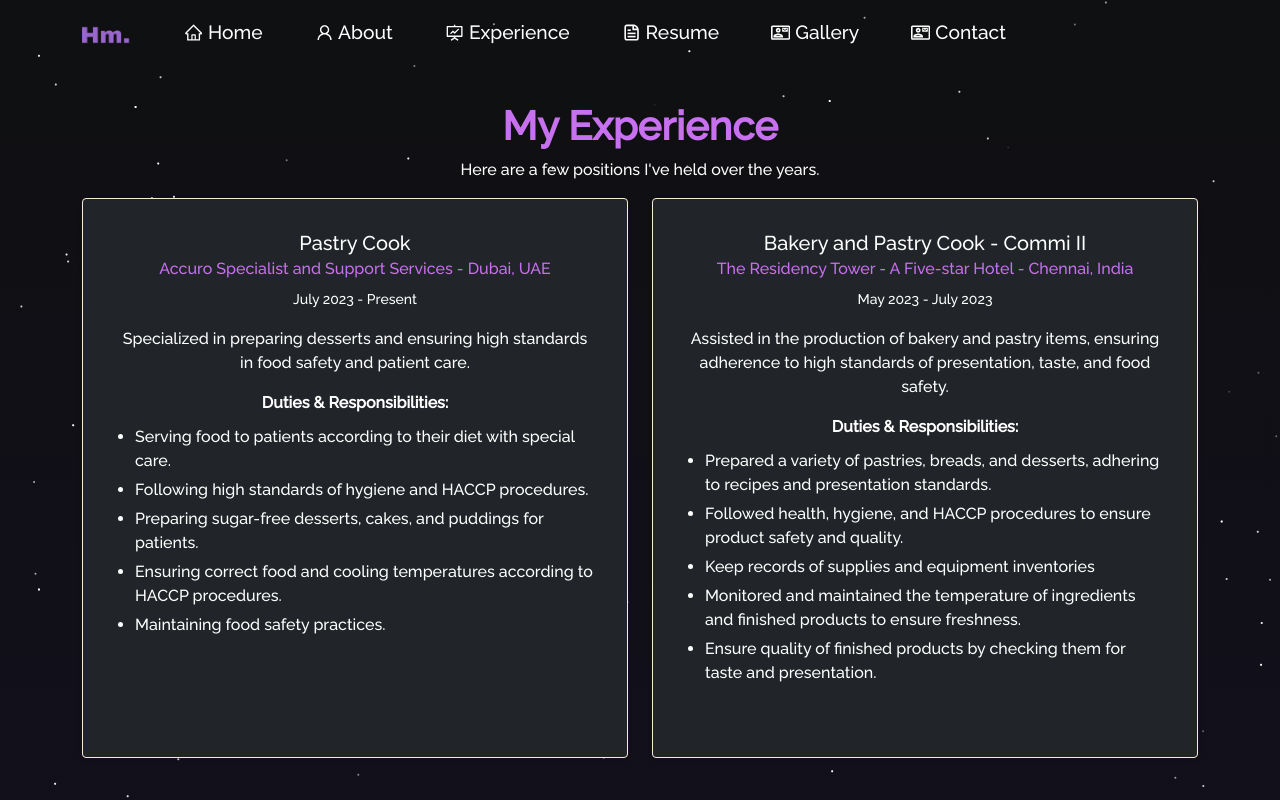
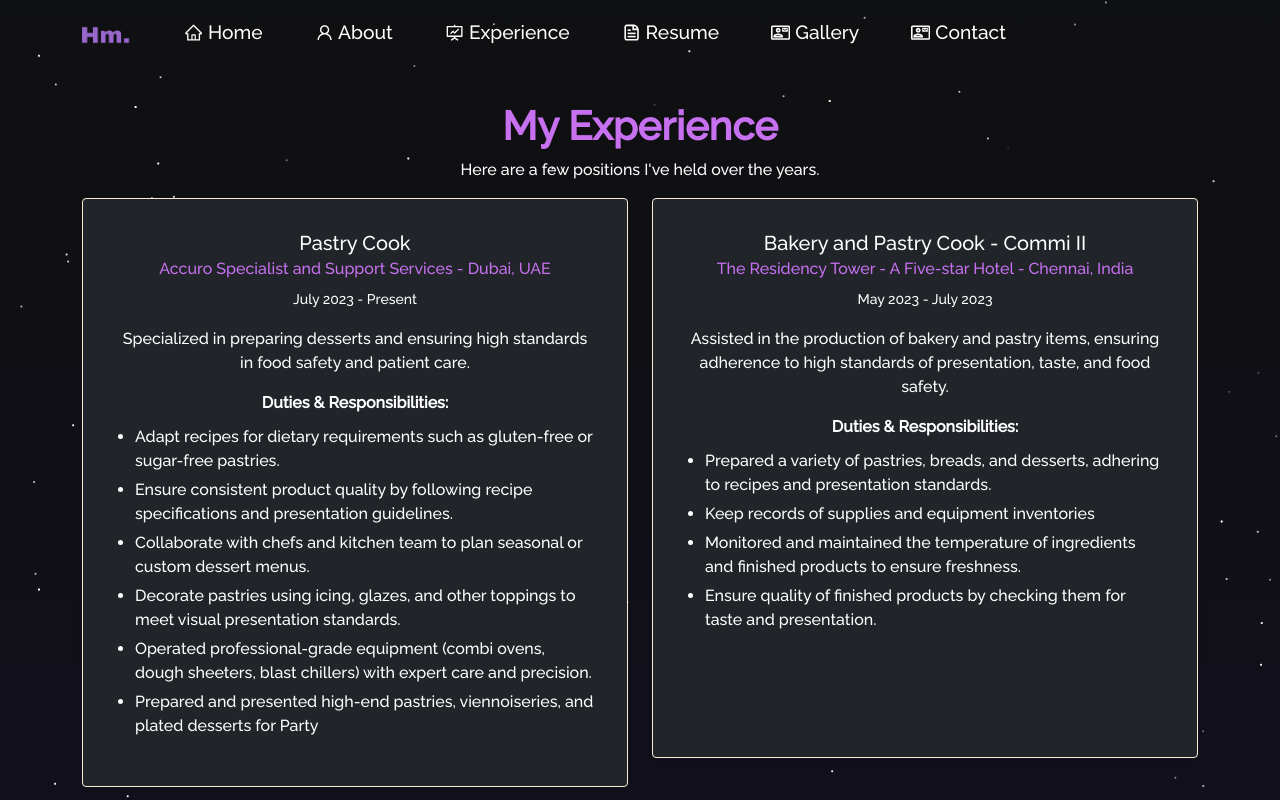
Before and after one commit to danielcook2000/daniel-portfolio, a React (Create React App) app: page /experience in a window 1280 px wide. Shown: the top 800 px of the page. Built offline with nearby package versions, Linux system fonts and the light colour scheme.

Commit message:
Update Experience.js

```diff
--- a/src/Components/Experience/Experience.js
+++ b/src/Components/Experience/Experience.js
@@ -12,11 +12,12 @@ function Experience() {
       description:
         "Specialized in preparing desserts and ensuring high standards in food safety and patient care.",
       responsibilities: [
-        "Serving food to patients according to their diet with special care.",
-        "Following high standards of hygiene and HACCP procedures.",
-        "Preparing sugar-free desserts, cakes, and puddings for patients.",
-        "Ensuring correct food and cooling temperatures according to HACCP procedures.",
-        "Maintaining food safety practices.",
+        "Adapt recipes for dietary requirements such as gluten-free or sugar-free pastries.",
+        "Ensure consistent product quality by following recipe specifications and presentation guidelines.",
+        "Collaborate with chefs and kitchen team to plan seasonal or custom dessert menus.",
+        "Decorate pastries using icing, glazes, and other toppings to meet visual presentation standards.",
+        "Operated professional-grade equipment (combi ovens, dough sheeters, blast chillers) with expert care and precision.",
+        "Prepared and presented high-end pastries, viennoiseries, and plated desserts for Party"
       ],
     },
     {
@@ -27,7 +28,6 @@ function Experience() {
         "Assisted in the production of bakery and pastry items, ensuring adherence to high standards of presentation, taste, and food safety.",
       responsibilities: [
         "Prepared a variety of pastries, breads, and desserts, adhering to recipes and presentation standards.",
-        "Followed health, hygiene, and HACCP procedures to ensure product safety and quality.",
         "Keep records of supplies and equipment inventories",
         "Monitored and maintained the temperature of ingredients and finished products to ensure freshness.",
         "Ensure quality of finished products by checking them for taste and presentation.",
@@ -42,7 +42,6 @@ function Experience() {
       responsibilities: [
         "Assisted in the preparation of baked items like pastries, bread, and desserts under the guidance of senior chefs.",
         "Ensured cleanliness of work areas and maintained hygiene standards at all times.",
-        "Followed HACCP procedures for safe food handling, storage, and temperature control.",
         "Assisted in managing inventory and restocking ingredients for daily operations.",
         "Participated in regular training to improve baking and decorating skills.",
       ],
```
